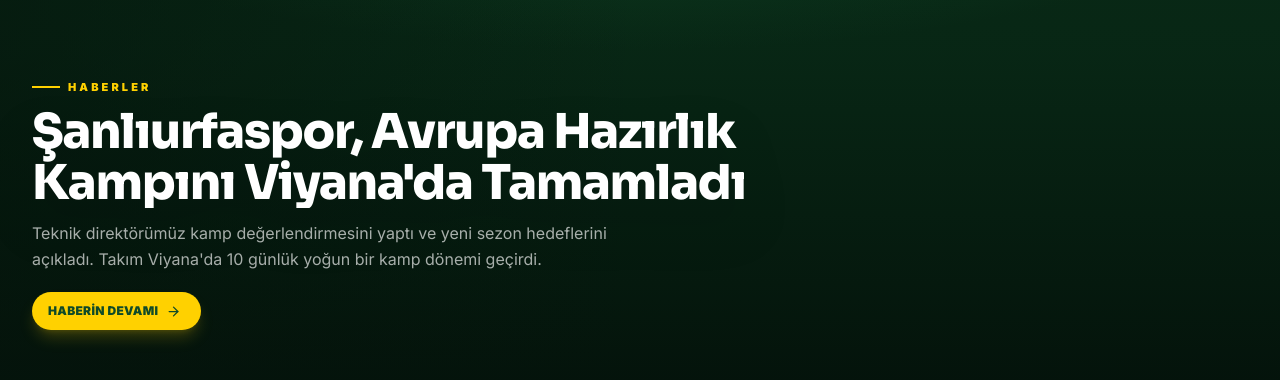
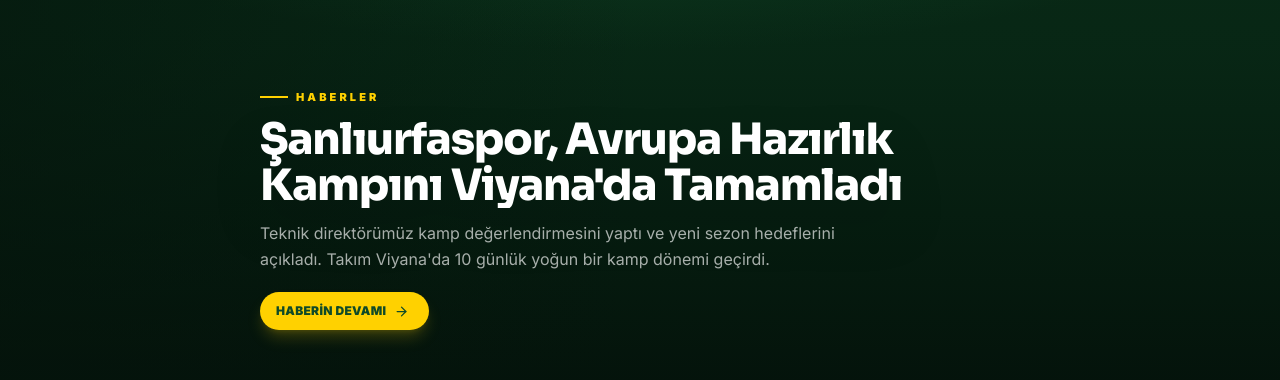
Before and after one commit to ftsoykan-lgtm/s1969, a Next.js app: page / in a window 1280 px wide. Shown: the part 392-772 px from the top of the page. Built offline with nearby package versions, Linux system fonts and the light colour scheme; no server answers; the database is empty.

Commit message:
feat: hero haber akisinda sol tarafa gorsel karti eklendi (gorsel + metin)

```diff
--- a/src/components/home/HeroVideo.tsx
+++ b/src/components/home/HeroVideo.tsx
@@ -61,17 +61,26 @@
           <div className="mx-auto max-w-[1280px] px-4 sm:px-6 lg:px-8 pb-10 md:pb-14">
             <div className="flex items-end justify-between gap-6">
 
-              {/* Sol: öne çıkan haber */}
+              {/* Sol: öne çıkan haber — görsel + metin */}
+              <div className="min-w-0 flex items-end gap-5">
+                {active?.imageUrl && (
+                  <Link href={active.href} key={`img-${idx}`}
+                    className="hidden md:block relative shrink-0 w-44 lg:w-52 aspect-[4/3] rounded-2xl overflow-hidden ring-1 ring-white/20 shadow-2xl group hero-up">
+                    <img src={active.imageUrl} alt={active.title} className="w-full h-full object-cover transition-transform duration-500 group-hover:scale-105" />
+                    <span className="absolute inset-0 bg-gradient-to-t from-[#04130b]/50 to-transparent" />
+                  </Link>
+                )}
+
                 <div className="min-w-0">
                   {active ? (
-                  <Link href={active.href} className="group block max-w-3xl" key={idx}>
+                    <Link href={active.href} className="group block max-w-2xl" key={idx}>
                       {active.category && (
                         <span className="inline-flex items-center gap-2 mb-3 hero-up">
                           <span className="w-7 h-0.5 bg-[#FFD100]" />
                           <span className="text-[#FFD100] text-[11px] font-black tracking-[0.28em] uppercase">{active.category}</span>
                         </span>
                       )}
-                    <h1 className="font-heading text-2xl md:text-4xl lg:text-[3rem] font-black text-white leading-[1.05] tracking-tight line-clamp-3 drop-shadow-2xl hero-up"
+                      <h1 className="font-heading text-2xl md:text-4xl lg:text-[2.7rem] font-black text-white leading-[1.05] tracking-tight line-clamp-3 drop-shadow-2xl hero-up"
                         style={{ animationDelay: '.06s' }}>
                         {active.title}
                       </h1>
@@ -90,6 +99,7 @@
                       <h1 className="font-heading text-4xl md:text-6xl font-black text-white uppercase tracking-tight leading-[0.95] drop-shadow-2xl">{club.name}</h1>
                     </div>
                   )}
+                </div>
               </div>
 
               {/* Sağ: sayaç + oklar */}
```
Lines whose indentation alone changed are shown as unchanged.
